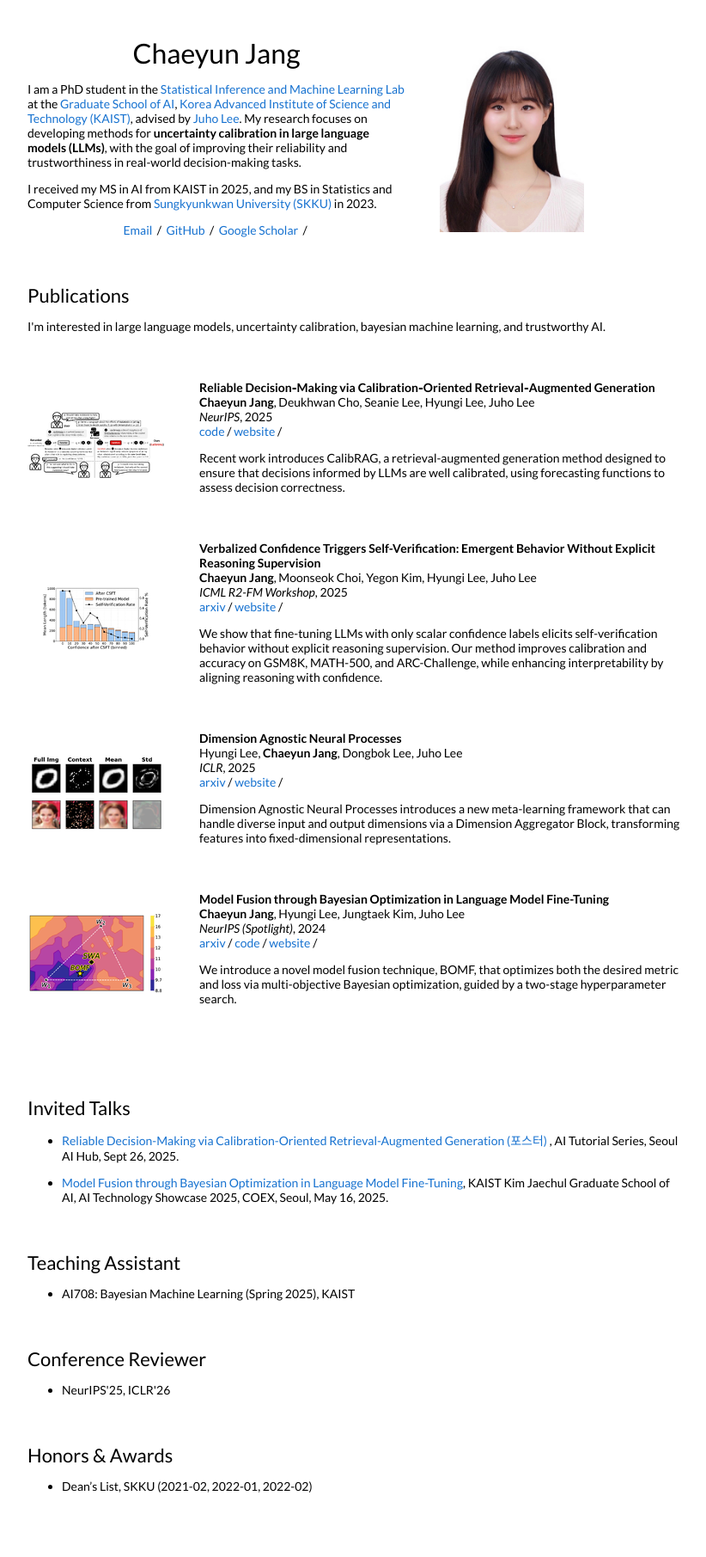
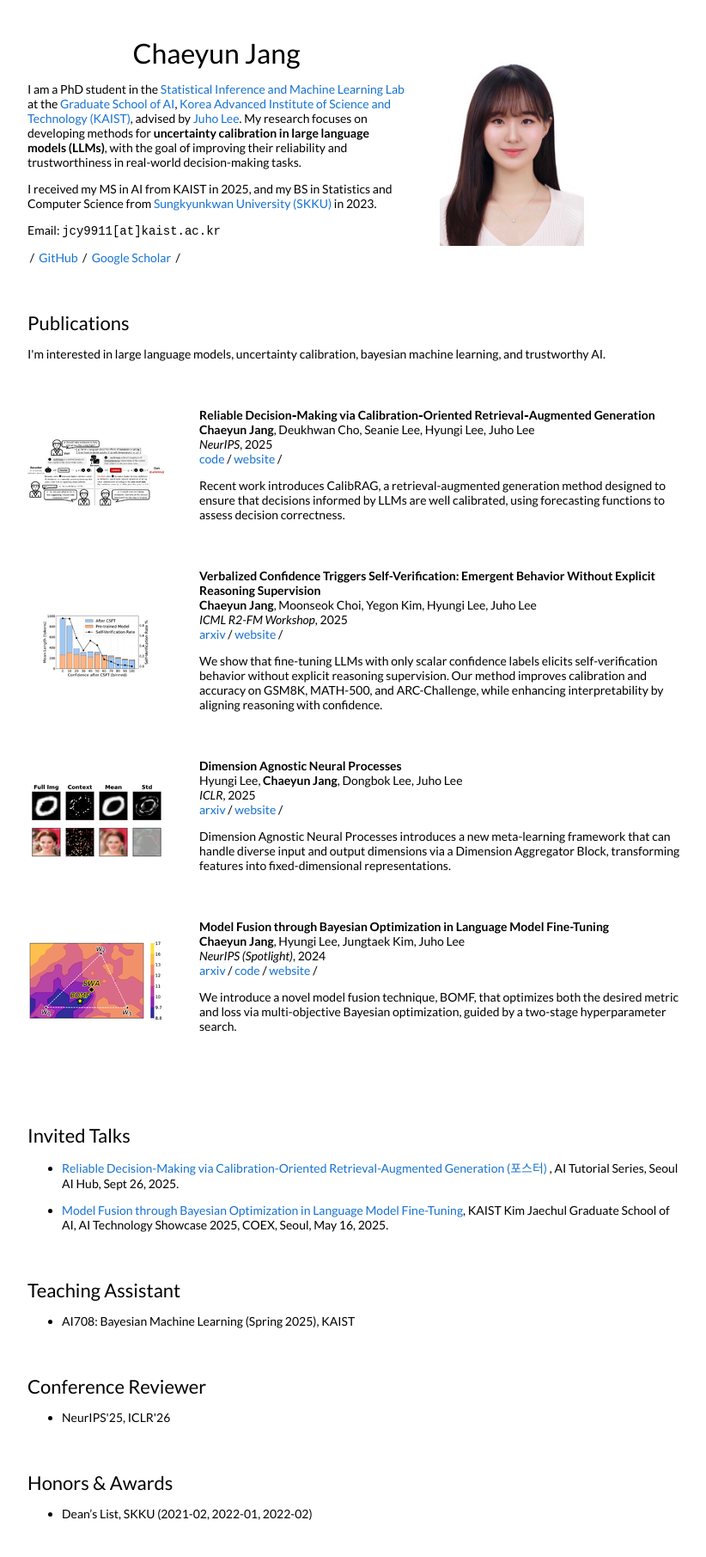
Before and after one commit to chaeyoon-jang/chaeyoon-jang.github.io, a Jekyll site: the page built from _posts/2023-09-18-pairwise.markdown, in a window 1280 px wide. Shown: the whole page at 86% size, without its empty margins (228-1050 px from the left). Built offline with Jekyll 4.4.1, drawn with Linux system fonts in a browser that asks for light colours; before the commit the page ends 1779 px from its top, so only the background shows below that.

Commit message:
<modify> some details

```diff
--- a/_layouts/default.html
+++ b/_layouts/default.html
@@ -37,7 +37,7 @@
               <p> I am a PhD student in the <a href="">Statistical Inference and Machine Learning Lab</a> at the <a href="https://siml.kaist.ac.kr">Graduate School of AI</a>, <a href="https://www.kaist.ac.kr/">Korea Advanced Institute of Science and Technology (KAIST)</a>, advised by <a href="https://juho-lee.github.io/">Juho Lee</a>. My research focuses on developing methods for <strong>uncertainty calibration in large language models (LLMs)</strong>, with the goal of improving their reliability and trustworthiness in real-world decision-making tasks. </p>
               <p> I received my MS in AI from KAIST in 2025, and my BS in Statistics and Computer Science from <a href="https://www.skku.edu/">Sungkyunkwan University (SKKU)</a> in 2023. </p>
               <p style="text-align:center">
-                <a target="_blank" href="https://mailhide.io/e/B8TyS"> Email</a> &nbsp;/&nbsp;
+                <p>Email: <span style="font-family:monospace;">jcy9911[at]kaist.ac.kr</span></p> &nbsp;/&nbsp;
                 <a href="https://github.com/chaeyoon-jang">GitHub</a> &nbsp;/&nbsp;
                 <a href="https://scholar.google.com/citations?user=pFo8UcAAAAAJ&hl">Google Scholar</a> &nbsp;/&nbsp;
                 <!--<a href="https://www.linkedin.com/in/lkeselman"> LinkedIn </a>-->
```
